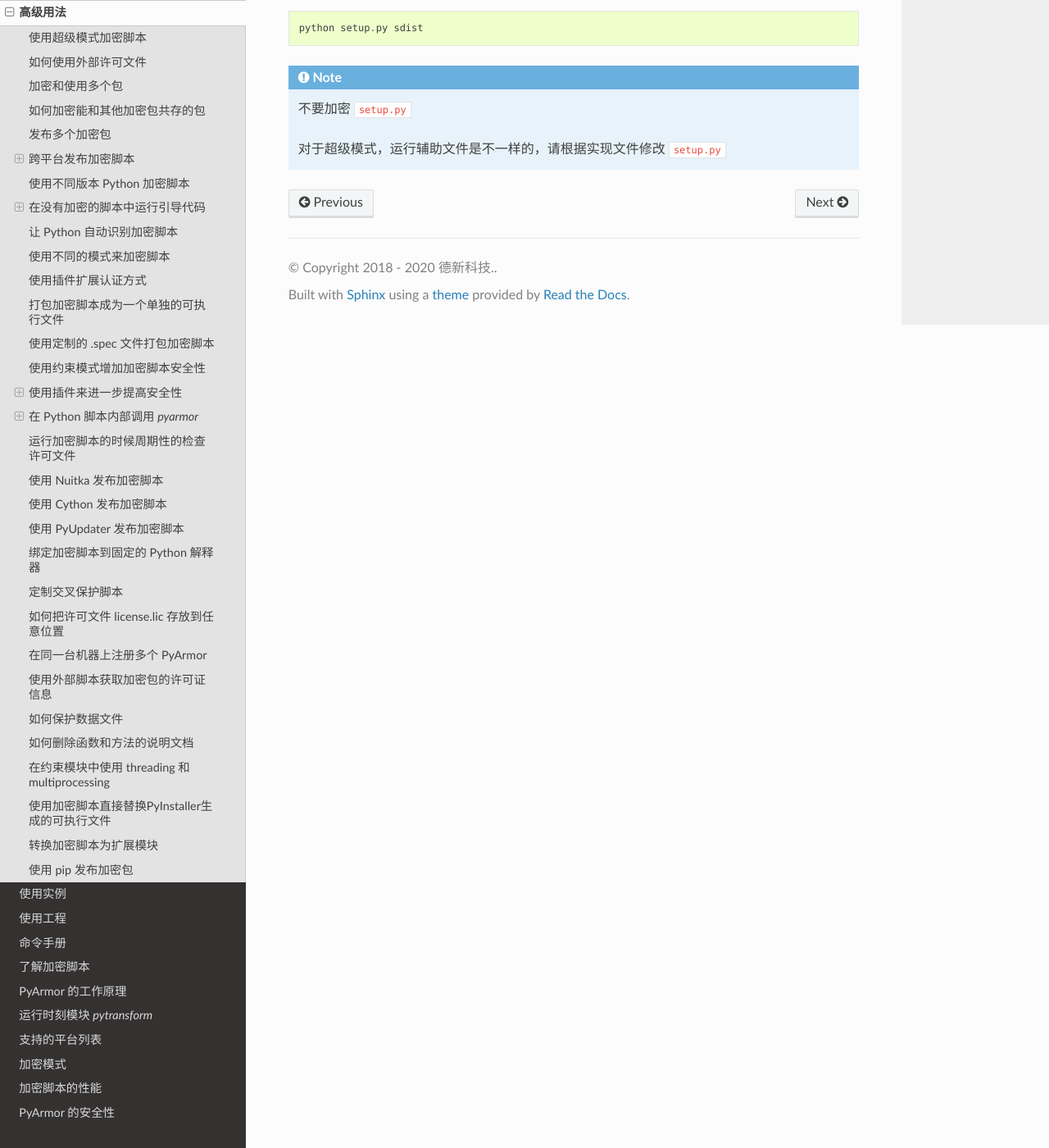
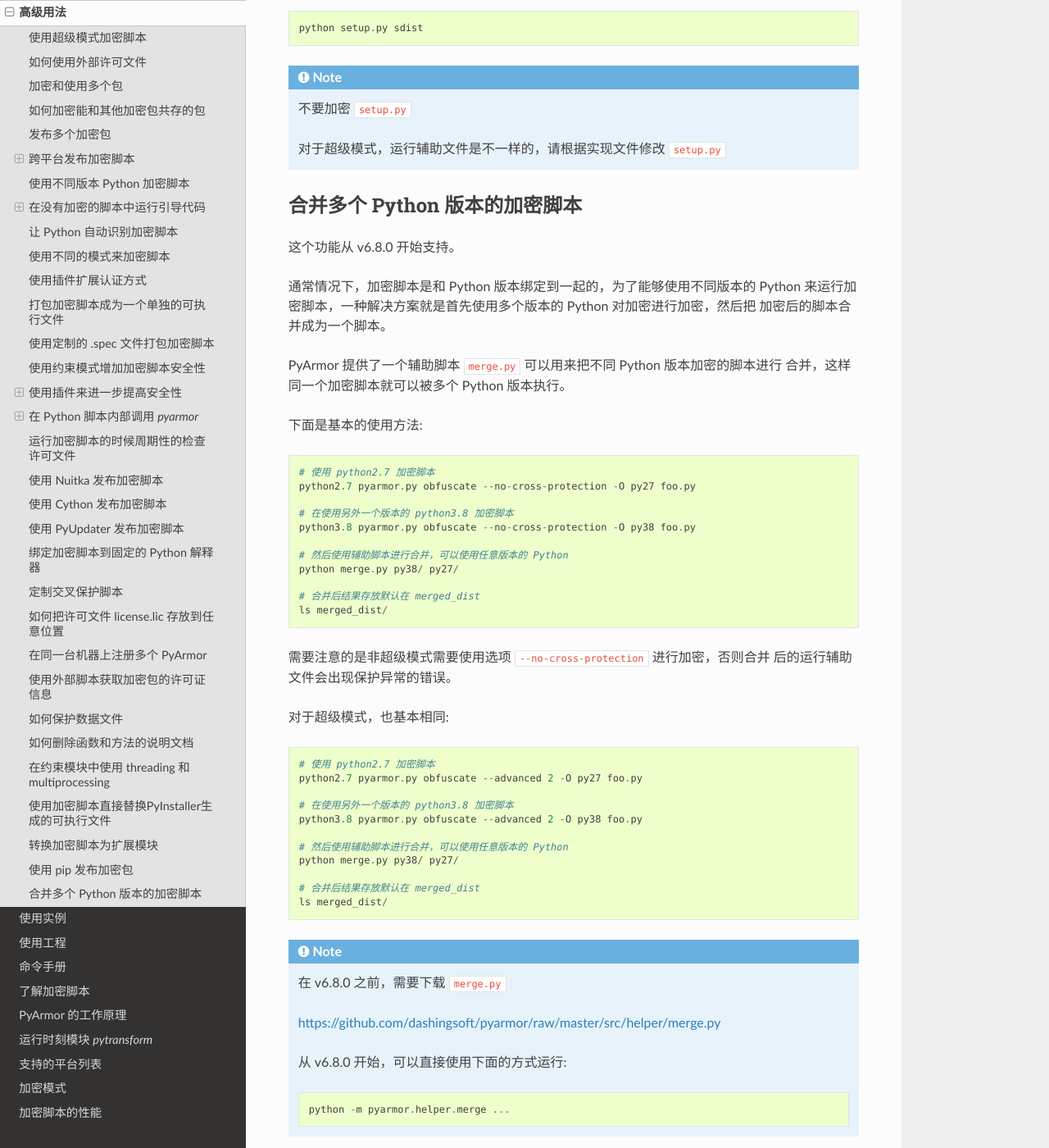
Before and after one commit to dashingsoft/pyarmor-docs-zh, a Sphinx documentation site: the page built from docs/advanced.rst, in a window 1280 px wide and 1400 px high, scrolled down 33319 px. Shown: the whole window at 82% size. Built offline with Sphinx 7.4.7 and the Read the Docs theme 2.0.0, drawn with Linux system fonts in a browser that asks for light colours; cross-references to code outside the pages are shown as plain code.

Commit message:
Doc advanced usage

```diff
--- a/docs/advanced.rst
+++ b/docs/advanced.rst
@@ -1576,4 +1576,59 @@
 
    对于超级模式，运行辅助文件是不一样的，请根据实现文件修改 ``setup.py``
 
+.. _合并多个 Python 版本的加密脚本:
+
+合并多个 Python 版本的加密脚本
+----------------------------
+
+这个功能从 v6.8.0 开始支持。
+
+通常情况下，加密脚本是和 Python 版本绑定到一起的，为了能够使用不同版本的 Python
+来运行加密脚本，一种解决方案就是首先使用多个版本的 Python 对加密进行加密，然后把
+加密后的脚本合并成为一个脚本。
+
+PyArmor 提供了一个辅助脚本 ``merge.py`` 可以用来把不同 Python 版本加密的脚本进行
+合并，这样同一个加密脚本就可以被多个 Python 版本执行。
+
+下面是基本的使用方法::
+
+  # 使用 python2.7 加密脚本
+  python2.7 pyarmor.py obfuscate --no-cross-protection -O py27 foo.py
+
+  # 在使用另外一个版本的 python3.8 加密脚本
+  python3.8 pyarmor.py obfuscate --no-cross-protection -O py38 foo.py
+
+  # 然后使用辅助脚本进行合并，可以使用任意版本的 Python
+  python merge.py py38/ py27/
+
+  # 合并后结果存放默认在 merged_dist
+  ls merged_dist/
+
+需要注意的是非超级模式需要使用选项 ``--no-cross-protection`` 进行加密，否则合并
+后的运行辅助文件会出现保护异常的错误。
+
+对于超级模式，也基本相同::
+
+  # 使用 python2.7 加密脚本
+  python2.7 pyarmor.py obfuscate --advanced 2 -O py27 foo.py
+
+  # 在使用另外一个版本的 python3.8 加密脚本
+  python3.8 pyarmor.py obfuscate --advanced 2 -O py38 foo.py
+
+  # 然后使用辅助脚本进行合并，可以使用任意版本的 Python
+  python merge.py py38/ py27/
+
+  # 合并后结果存放默认在 merged_dist
+  ls merged_dist/
+
+.. note::
+
+    在 v6.8.0 之前，需要下载 ``merge.py``
+
+    https://github.com/dashingsoft/pyarmor/raw/master/src/helper/merge.py
+
+    从 v6.8.0 开始，可以直接使用下面的方式运行::
+
+        python -m pyarmor.helper.merge ...
+
 .. include:: _common_definitions.txt
```
